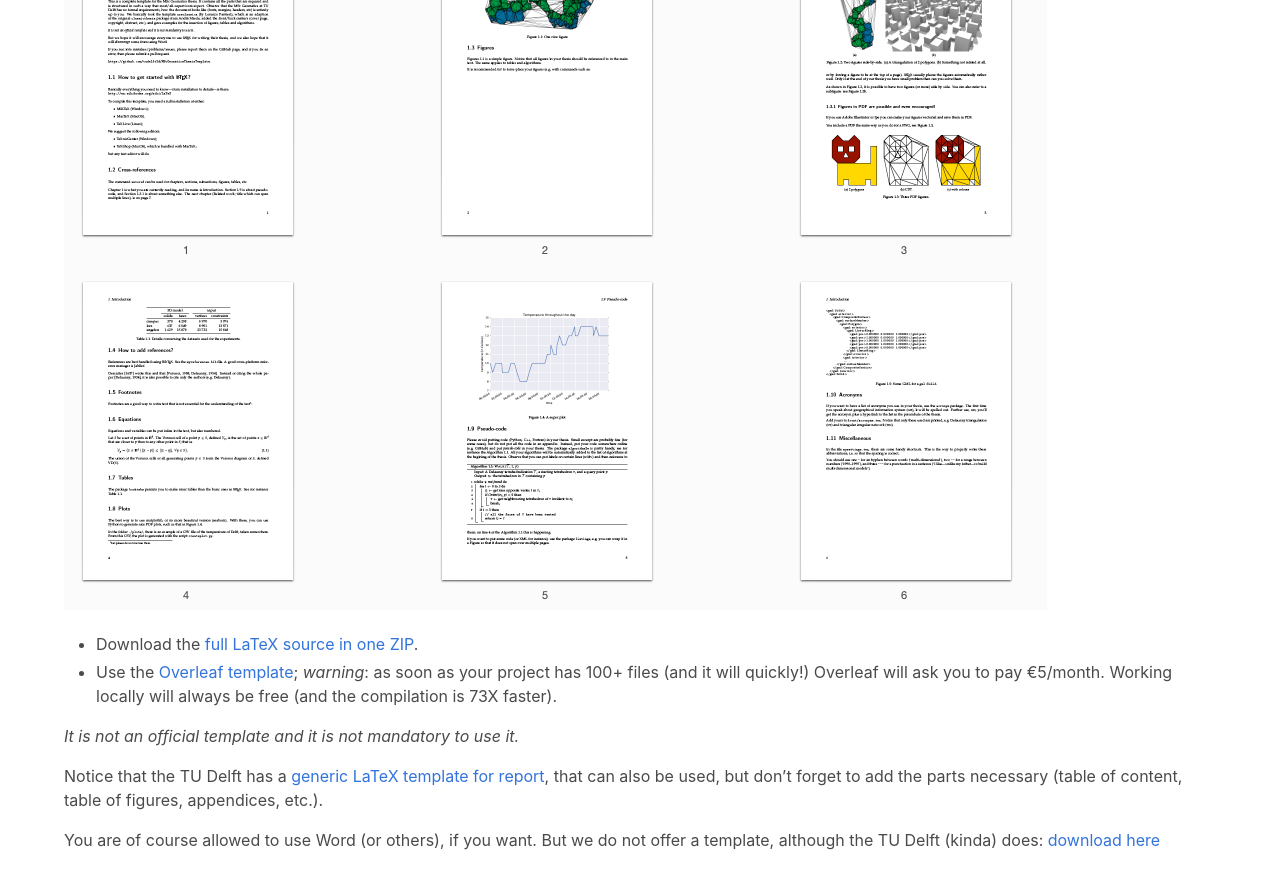
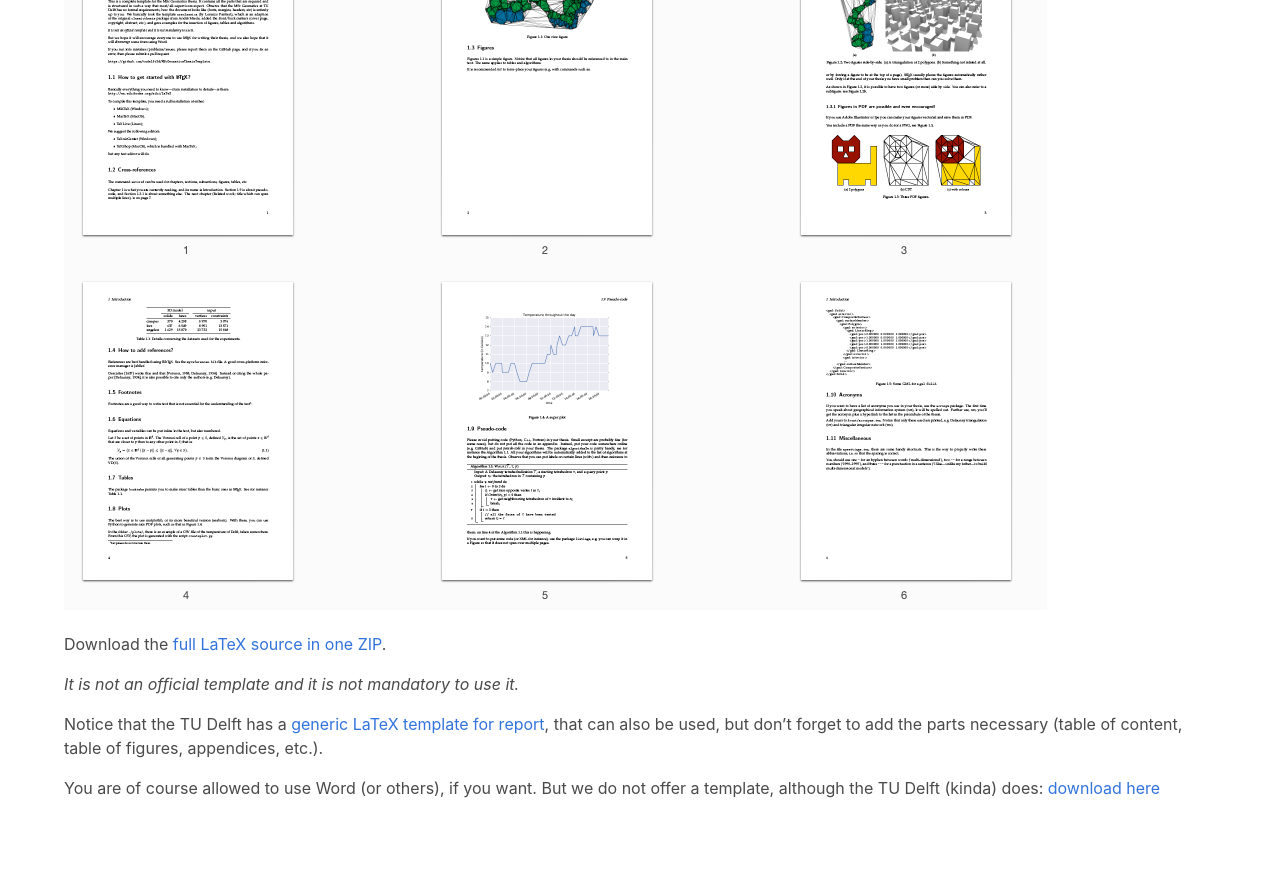
Before and after one commit to tudelft3d/geo2020, a Jekyll site: the page built from templates/index.md, in a window 1280 px wide and 900 px high, scrolled down 1524 px. Shown: the top 889 px of the window. Built offline with Jekyll 4.4.1, drawn with Linux system fonts in a browser that asks for light colours; nearby versions of some CDN libraries; after the commit the page ends 2372 px from its top, so only the background shows below that.

Commit message:
Remove overleaf link, since old code

```diff
--- a/templates/index.md
+++ b/templates/index.md
@@ -67,8 +67,7 @@ It looks like this:
 
 [![](thesislatex.png)](https://github.com/tudelftgeomatics/thesis_template/raw/master/thesis.pdf)
 
-  - Download the [full LaTeX source in one ZIP](https://github.com/tudelftgeomatics/thesis_template/archive/master.zip).
-  - Use the [Overleaf template](https://www.overleaf.com/latex/templates/msc-geomatics-thesis-template-tu-delft/yvjpkwvtkrwz#.WhwiarQ-dYg); *warning*: as soon as your project has 100+ files (and it will quickly!) Overleaf will ask you to pay €5/month. Working locally will always be free (and the compilation is 73X faster).
+Download the [full LaTeX source in one ZIP](https://github.com/tudelftgeomatics/thesis_template/archive/master.zip).
 
 *It is not an official template and it is not mandatory to use it.*
 
```
